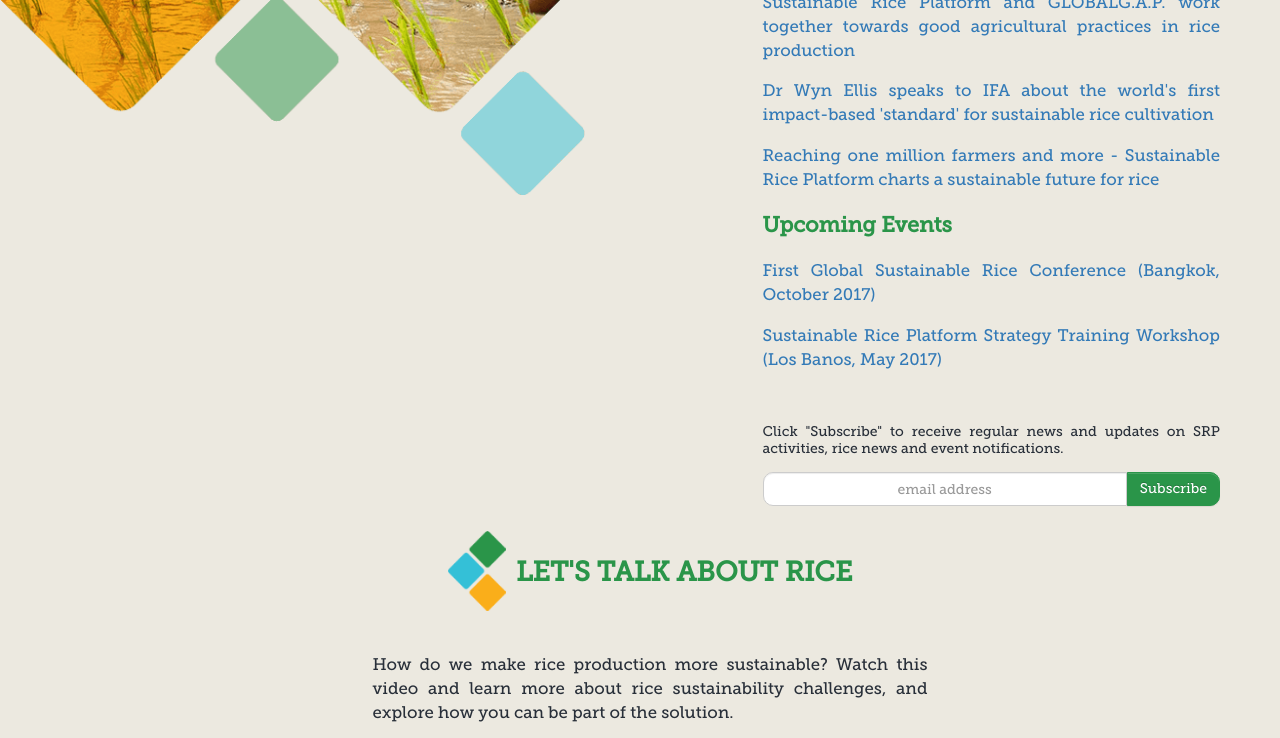
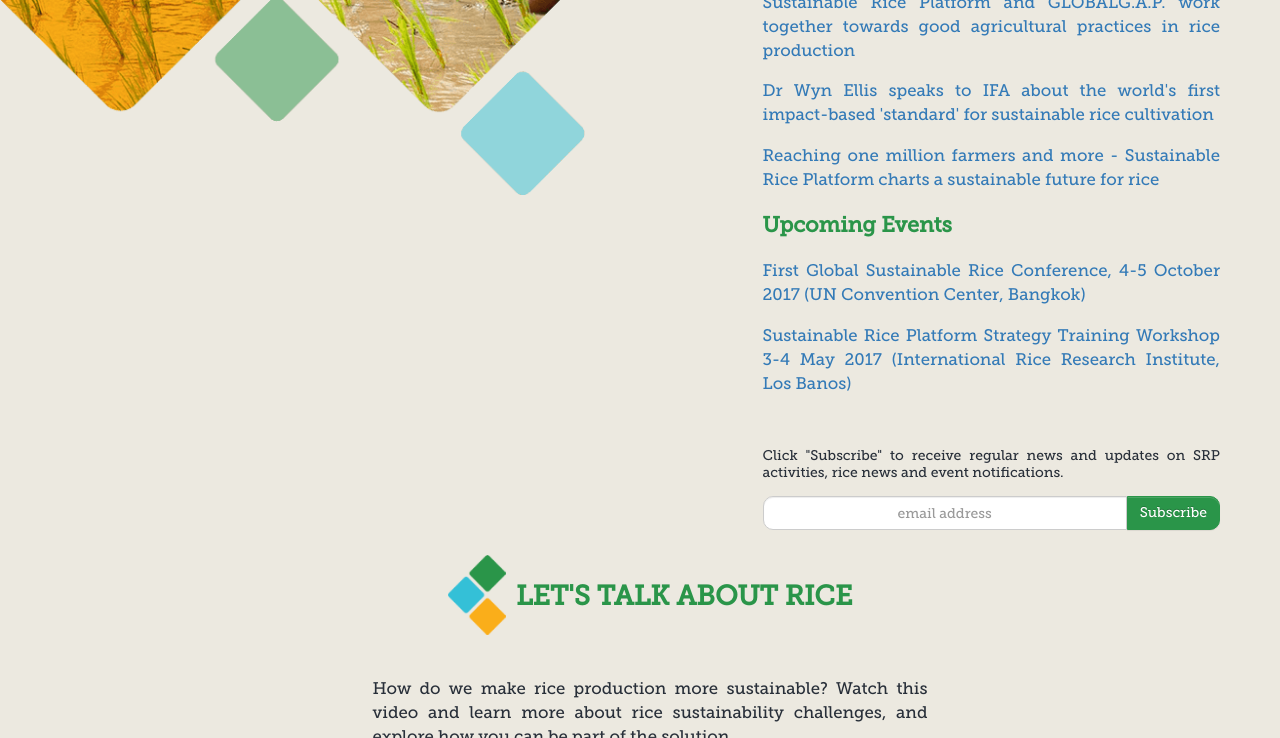
Before and after one commit to sustainablericeplatform/sustainablericeplatform.github.io, a Jekyll site: the page built from index.html, in a window 1280 px wide and 900 px high, scrolled down 967 px, cut to the strip 0-738 px from the top of the window. Built offline with Jekyll 4.4.1, drawn with Linux system fonts in a browser that asks for light colours.

Commit message:
Update index.html

```diff
--- a/index.html
+++ b/index.html
@@ -19,8 +19,8 @@
                 <p><a href="http://www.fertilizer.org/En/Media/IFA_s_Expert_Blog/En/Media/IFA_Expert_Blog.aspx" target="_blank">Dr Wyn Ellis speaks to IFA about the world's first impact-based 'standard' for sustainable rice cultivation</a></p>
                 <p><a href="https://sites.google.com/site/srpsustainablerice/latest-news/december-2016" target="_blank">Reaching one million farmers and more - Sustainable Rice Platform charts a sustainable future for rice</a></p>
                 <h2 class="green">Upcoming Events</h2>
-                <p><a href="http://www.sustainablericeconference.org" target="_blank">First Global Sustainable Rice Conference (Bangkok, October 2017)</a></p>
-                <p><a href="" target="_blank">Sustainable Rice Platform Strategy Training Workshop (Los Banos, May 2017)
+                <p><a href="http://www.sustainablericeconference.org" target="_blank">First Global Sustainable Rice Conference, 4-5 October 2017 (UN Convention Center, Bangkok)</a></p>
+                <p><a href="" target="_blank">Sustainable Rice Platform Strategy Training Workshop 3-4 May 2017 (International Rice Research Institute, Los Banos)
                 <div class="subscribe-wrapper" style="margin-top: 50px;">
                     <p style="line-height: 1;"><small>Click "Subscribe" to receive regular news and updates on SRP activities, rice news and event notifications.</small></p>
                     <div id="mc_embed_signup">
```
